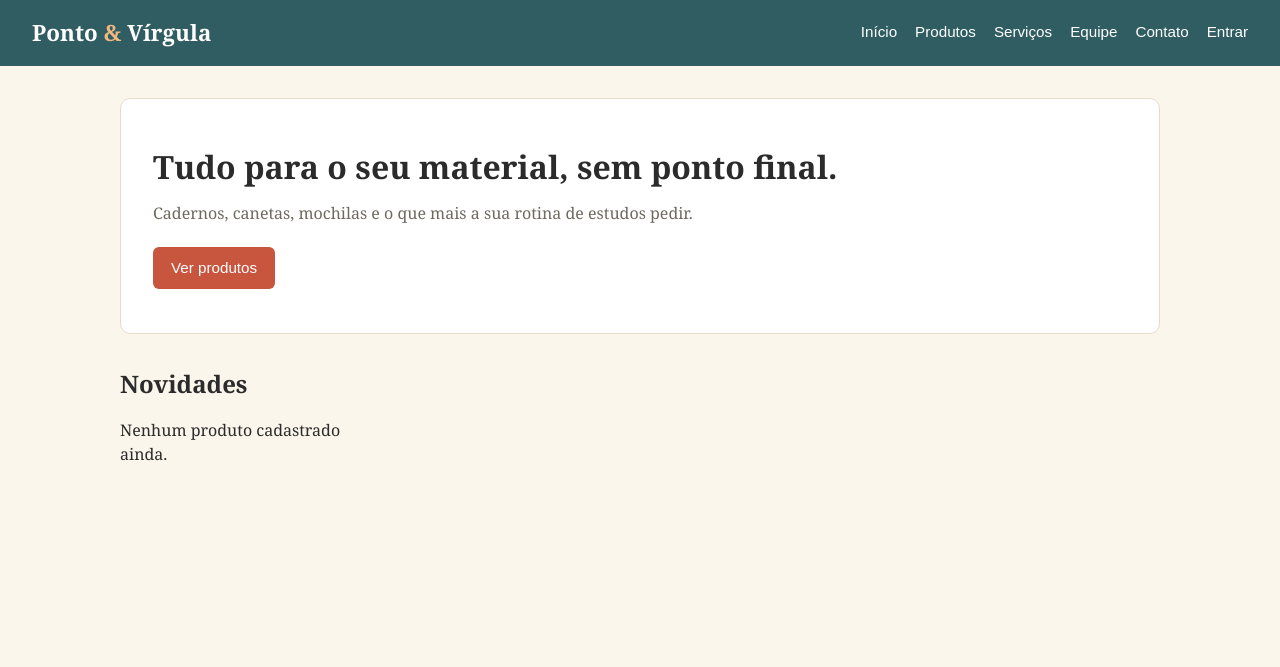
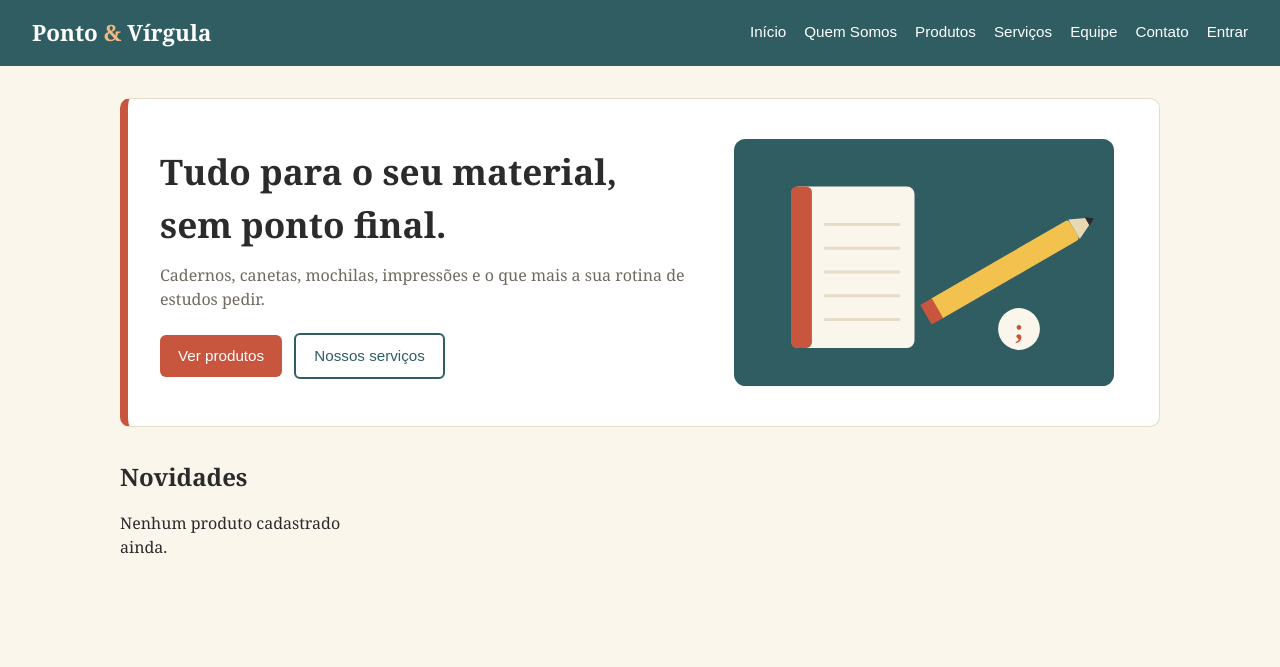
Before and after one commit to rubiaturci/papelaria-devweb3-entrega, a Django app: page / in a window 1280 px wide. Shown: the top 667 px of the page. Run offline with Django 5.2, Linux system fonts and the light colour scheme; data that the repository does not hold is empty.

Commit message:
Adiciona Quem Somos, banner principal e recuperacao de senha; corrige requirements.txt para UTF-8

```diff
--- a/config/settings.py
+++ b/config/settings.py
@@ -162,3 +162,7 @@ MEDIA_ROOT = BASE_DIR / 'media'
 LOGIN_URL = 'login'
 LOGIN_REDIRECT_URL = 'inicio'
 LOGOUT_REDIRECT_URL = 'inicio'
+
+# Remetente dos e-mails de recuperação de senha.
+# Com o backend "console" acima, o e-mail com o link aparece no terminal/log do servidor.
+DEFAULT_FROM_EMAIL = os.environ.get("DEFAULT_FROM_EMAIL", "Ponto & Virgula <nao-responda@papelaria.local>")
--- a/contas/templates/login.html
+++ b/contas/templates/login.html
@@ -11,6 +11,7 @@
         <input type="hidden" name="next" value="{{ next }}">
         <button class="botao" type="submit">Entrar</button>
     </form>
+    <p><a href="{% url 'password_reset' %}">Esqueci minha senha</a></p>
     <p>Ainda não tem conta? <a href="{% url 'cadastro' %}">Cadastre-se</a></p>
 </section>
 {% endblock %}
--- /dev/null
+++ b/contas/templates/senha_reset_assunto.txt
@@ -0,0 +1 @@
+Recuperação de senha - Ponto & Vírgula Papelaria
--- a/contas/urls.py
+++ b/contas/urls.py
@@ -16,4 +16,29 @@ urlpatterns = [
         ),
         name="alterar_senha",
     ),
+    # Recuperação de senha (esqueci minha senha)
+    path(
+        "recuperar-senha/",
+        auth_views.PasswordResetView.as_view(
+            template_name="senha_reset_form.html",
+            email_template_name="senha_reset_email.txt",
+            subject_template_name="senha_reset_assunto.txt",
+        ),
+        name="password_reset",
+    ),
+    path(
+        "recuperar-senha/enviado/",
+        auth_views.PasswordResetDoneView.as_view(template_name="senha_reset_enviado.html"),
+        name="password_reset_done",
+    ),
+    path(
+        "recuperar-senha/<uidb64>/<token>/",
+        auth_views.PasswordResetConfirmView.as_view(template_name="senha_reset_confirmar.html"),
+        name="password_reset_confirm",
+    ),
+    path(
+        "recuperar-senha/concluido/",
+        auth_views.PasswordResetCompleteView.as_view(template_name="senha_reset_concluido.html"),
+        name="password_reset_complete",
+    ),
 ]
--- a/loja/static/css/style.css
+++ b/loja/static/css/style.css
@@ -417,3 +417,62 @@ tr:last-child td {
         font-size: 1.6rem;
     }
 }
+
+/* Banner principal */
+
+.banner {
+    display: grid;
+    grid-template-columns: 1.3fr 1fr;
+    align-items: center;
+    gap: 32px;
+    background: var(--branco);
+    border: 1px solid var(--linha);
+    border-left: 8px solid var(--coral);
+    border-radius: 10px;
+    padding: 40px 32px;
+    margin-bottom: 32px;
+}
+
+.banner h1 {
+    font-size: 2.2rem;
+    margin-bottom: 12px;
+}
+
+.banner p {
+    color: var(--cinza);
+    margin-bottom: 22px;
+}
+
+.banner img {
+    width: 100%;
+    max-width: 380px;
+    justify-self: center;
+}
+
+.botao.secundario {
+    background: transparent;
+    color: var(--verde);
+    border: 2px solid var(--verde);
+    margin-left: 8px;
+}
+
+@media (max-width: 720px) {
+    .banner {
+        grid-template-columns: 1fr;
+    }
+}
+
+/* Quem Somos */
+
+.sobre {
+    margin: 28px 0;
+}
+
+.centro {
+    text-align: center;
+}
+
+.botao.secundario:hover {
+    background: var(--verde);
+    color: var(--branco);
+}
--- a/loja/templates/base.html
+++ b/loja/templates/base.html
@@ -13,6 +13,7 @@
         <a class="marca" href="{% url 'inicio' %}">Ponto <span>&amp;</span> Vírgula</a>
         <nav>
             <a href="{% url 'inicio' %}">Início</a>
+            <a href="{% url 'quem_somos' %}">Quem Somos</a>
             <a href="{% url 'produtos' %}">Produtos</a>
             <a href="{% url 'servicos' %}">Serviços</a>
             <a href="{% url 'integrantes' %}">Equipe</a>
--- a/loja/templates/inicio.html
+++ b/loja/templates/inicio.html
@@ -1,10 +1,15 @@
 {% extends "base.html" %}
+{% load static %}
 
 {% block conteudo %}
-<section class="destaque">
-    <h1>Tudo para o seu material, sem ponto final.</h1>
-    <p>Cadernos, canetas, mochilas e o que mais a sua rotina de estudos pedir.</p>
-    <a class="botao" href="{% url 'produtos' %}">Ver produtos</a>
+<section class="banner">
+    <div class="banner-texto">
+        <h1>Tudo para o seu material, sem ponto final.</h1>
+        <p>Cadernos, canetas, mochilas, impressões e o que mais a sua rotina de estudos pedir.</p>
+        <a class="botao" href="{% url 'produtos' %}">Ver produtos</a>
+        <a class="botao secundario" href="{% url 'servicos' %}">Nossos serviços</a>
+    </div>
+    <img src="{% static 'images/banner.svg' %}" alt="Caderno, lápis e ponto e vírgula, símbolo da papelaria">
 </section>
 
 <h2>Novidades</h2>
--- a/loja/urls.py
+++ b/loja/urls.py
@@ -4,6 +4,7 @@ from . import views
 
 urlpatterns = [
     path("", views.inicio, name="inicio"),
+    path("quem-somos/", views.quem_somos, name="quem_somos"),
     path("produtos/", views.produtos, name="produtos"),
     path("produtos/<int:id>/", views.produto_detalhe, name="produto_detalhe"),
     path("servicos/", views.servicos, name="servicos"),
--- a/loja/views.py
+++ b/loja/views.py
@@ -28,6 +28,10 @@ so_equipe = user_passes_test(lambda usuario: usuario.is_staff, login_url="login"
 def inicio(request):
     destaques = Produto.objects.filter(ativo=True).order_by("-criado_em")[:4]
     return render(request, "inicio.html", {"destaques": destaques})
+
+
+def quem_somos(request):
+    return render(request, "quem_somos.html")
 
 
 def servicos(request):
```
Also changed, not shown: contas/templates/senha_reset_concluido.html (added, +11 -0 lines), contas/templates/senha_reset_confirmar.html (added, +20 -0 lines), contas/templates/senha_reset_email.txt (added, +8 -0 lines), contas/templates/senha_reset_enviado.html (added, +11 -0 lines), contas/templates/senha_reset_form.html (added, +16 -0 lines), loja/templates/quem_somos.html (added, +42 -0 lines), requirements.txt (+43 -44 lines), loja/static/images/banner.svg (added), 1 other file.
